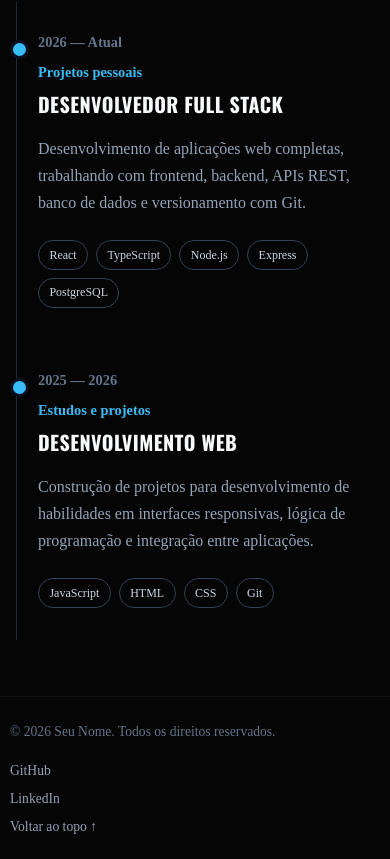
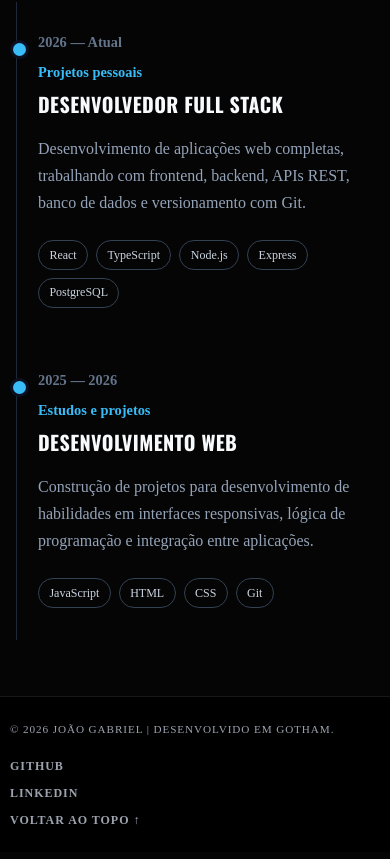
Before and after one commit to jgsantosx/portfolio, a React (Vite) app in the folder frontend/: page / in a window 390 px wide. Shown: the part 6945-7804 px from the top of the page. Built offline with nearby package versions, Linux system fonts and the light colour scheme.

Commit message:
feat: redesign footer with gotham theme

```diff
--- a/frontend/src/App.tsx
+++ b/frontend/src/App.tsx
@@ -19,7 +19,6 @@ function App() {
         <Projects />
         <Experience />
       </main>
-
       <Footer />
     </>
   );
--- a/frontend/src/components/Footer/Footer.css
+++ b/frontend/src/components/Footer/Footer.css
@@ -1,7 +1,9 @@
 .footer {
   padding: 2rem 0;
 
-  border-top: 1px solid rgba(148, 163, 184, 0.08);
+  background: var(--color-background-deep);
+
+  border-top: 1px solid var(--color-border);
 }
 
 .footer__content {
@@ -12,11 +14,13 @@
   gap: 2rem;
 }
 
-.footer p {
-  color: #64748b;
+.footer__copyright {
+  color: var(--color-text-secondary);
 
-  font-size: 0.9rem;
-  line-height: 1.6;
+  font-size: 0.75rem;
+  font-weight: 500;
+
+  letter-spacing: 0.08em;
 }
 
 .footer__links {
@@ -28,57 +32,46 @@
 }
 
 .footer__links a {
-  color: #94a3b8;
+  position: relative;
 
-  font-size: 0.9rem;
+  color: var(--color-text-secondary);
+
+  font-size: 0.75rem;
+  font-weight: 600;
+
+  text-transform: uppercase;
+  letter-spacing: 0.08em;
 
   transition: color 0.2s ease;
 }
 
 .footer__links a:hover {
-  color: #38bdf8;
+  color: var(--color-accent);
 }
 
-/* Mobile */
-
 @media (max-width: 700px) {
-  .footer {
-    padding: 1.75rem 0;
-  }
-
   .footer__content {
     flex-direction: column;
     align-items: flex-start;
 
     gap: 1.25rem;
   }
-
-  .footer__links {
-    gap: 1rem;
-  }
 }
-
-/* Mobile pequeno */
 
 @media (max-width: 480px) {
   .footer {
     padding: 1.5rem 0;
   }
 
-  .footer p {
-    font-size: 0.85rem;
-  }
-
   .footer__links {
-    width: 100%;
-
     flex-direction: column;
     align-items: flex-start;
 
     gap: 0.75rem;
   }
 
-  .footer__links a {
-    font-size: 0.85rem;
+  .footer__copyright {
+    font-size: 0.7rem;
+    line-height: 1.6;
   }
 }
--- a/frontend/src/components/Footer/Footer.tsx
+++ b/frontend/src/components/Footer/Footer.tsx
@@ -6,13 +6,13 @@ export function Footer() {
   return (
     <footer className="footer">
       <div className="container footer__content">
-        <p>
-          © {currentYear} Seu Nome. Todos os direitos reservados.
+        <p className="footer__copyright">
+          © {currentYear} JOÃO GABRIEL | DESENVOLVIDO EM GOTHAM.
         </p>
 
         <div className="footer__links">
           <a
-            href="https://github.com/"
+            href="https://github.com/Jgsantosx"
             target="_blank"
             rel="noreferrer"
           >
@@ -20,7 +20,7 @@ export function Footer() {
           </a>
 
           <a
-            href="https://www.linkedin.com/"
+            href="https://www.linkedin.com/in/jgsantosx/"
             target="_blank"
             rel="noreferrer"
           >
```
